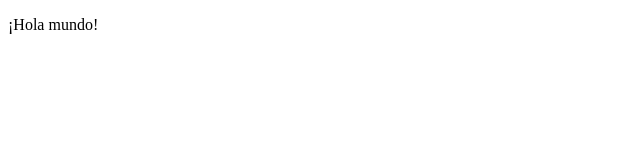
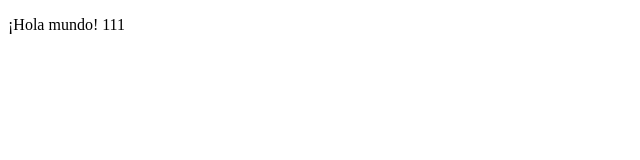
Before and after one commit to pacorodrgz/git_example, a plain HTML site: page index.html in a window 1280 px wide. Shown: the full height of the page, 0-640 px from the left. Drawn offline with Linux system fonts and the light colour scheme.

Commit message:
111 en index

```diff
--- a/index.html
+++ b/index.html
@@ -5,6 +5,6 @@
       <TITLE>Mi primer documento HTML</TITLE>
    </HEAD>
    <BODY>
-      <P>¡Hola mundo!
+      <P>¡Hola mundo! 111
    </BODY>
 </HTML>
```
